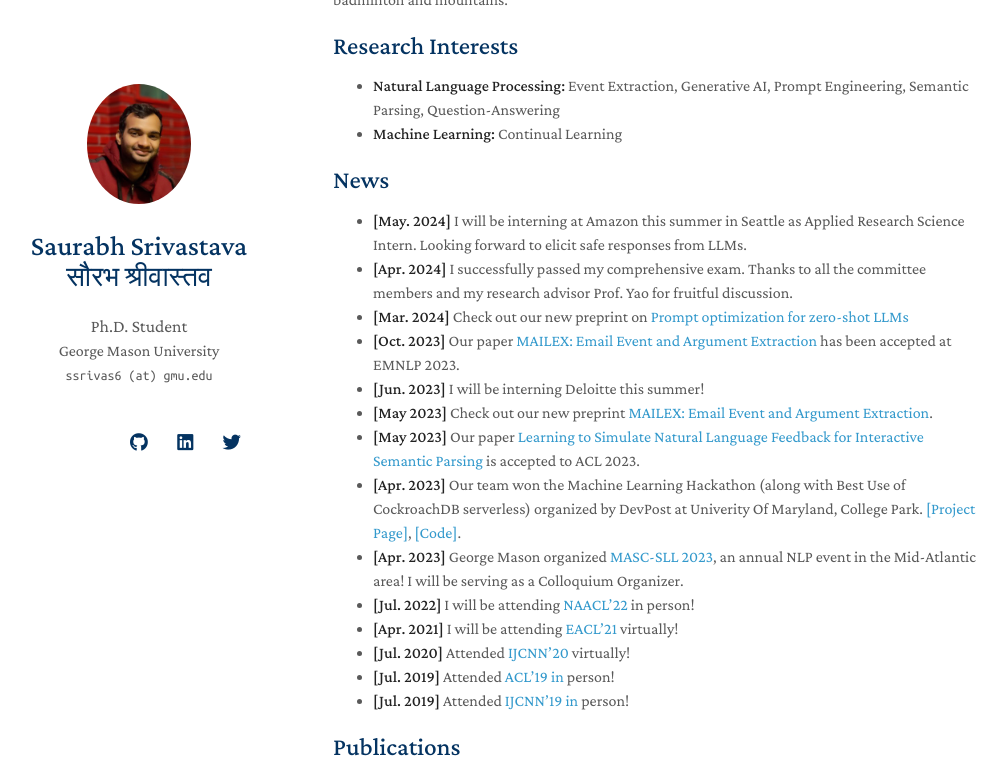
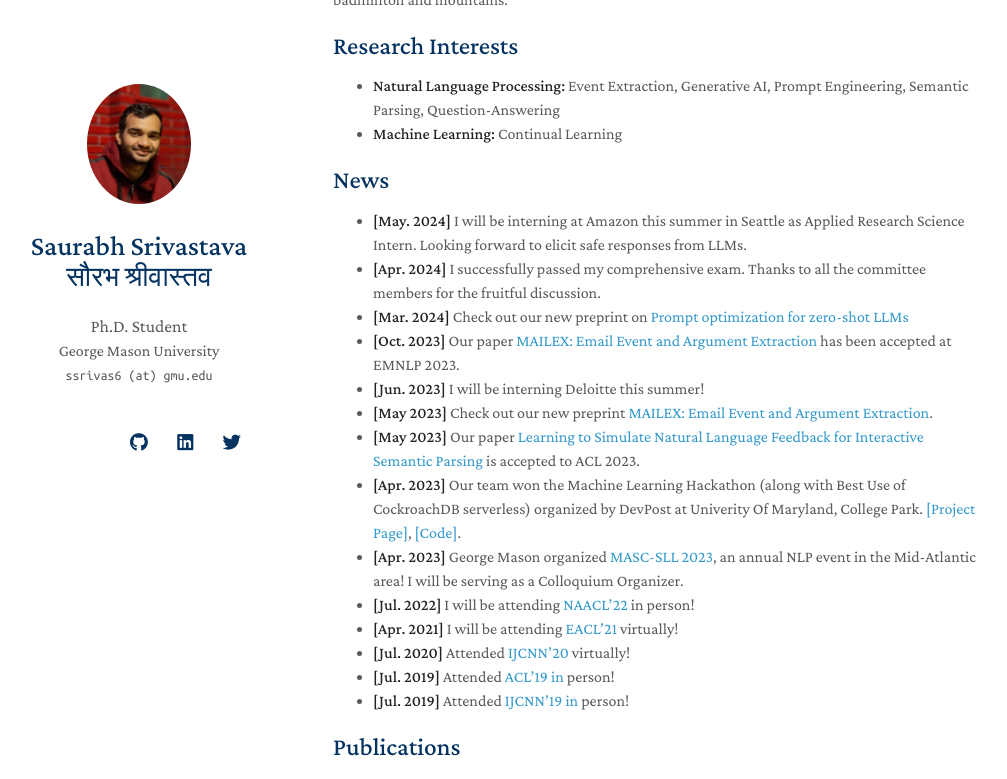
Before and after one commit to salokr/salokr.github.io, a Jekyll site: the page built from index.md, in a window 1280 px wide and 900 px high, scrolled down 537 px, cut to the strip 0-779 px from the top of the window. Shown: the whole strip, without its empty margins (137-1144 px from the left). Built offline with Jekyll 4.4.1, drawn with Linux system fonts in a browser that asks for light colours; nearby versions of some CDN libraries; a style sheet for code colours, icons or effects is not loaded; our own code applies the rules of GitHub Pages for plain Markdown files.

Commit message:
Update index.md

```diff
--- a/index.md
+++ b/index.md
@@ -22,7 +22,7 @@ In my free time, I make music for violin and piano. I enjoy the outdoors, partic
 
 ## News
 - **[May. 2024]** I will be interning at Amazon this summer in Seattle as Applied Research Science Intern. Looking forward to elicit safe responses from LLMs.
-- **[Apr. 2024]** I successfully passed my comprehensive exam. Thanks to all the committee members and my research advisor Prof. Yao for fruitful discussion.
+- **[Apr. 2024]** I successfully passed my comprehensive exam. Thanks to all the committee members for the fruitful discussion.
 - **[Mar. 2024]** Check out our new preprint on [Prompt optimization for zero-shot LLMs ](https://arxiv.org/pdf/2310.02107.pdf)
 - **[Oct. 2023]** Our paper [MAILEX: Email Event and Argument Extraction](https://arxiv.org/abs/2305.13469) has been accepted at EMNLP 2023.
 - **[Jun. 2023]** I will be interning Deloitte this summer!
```
